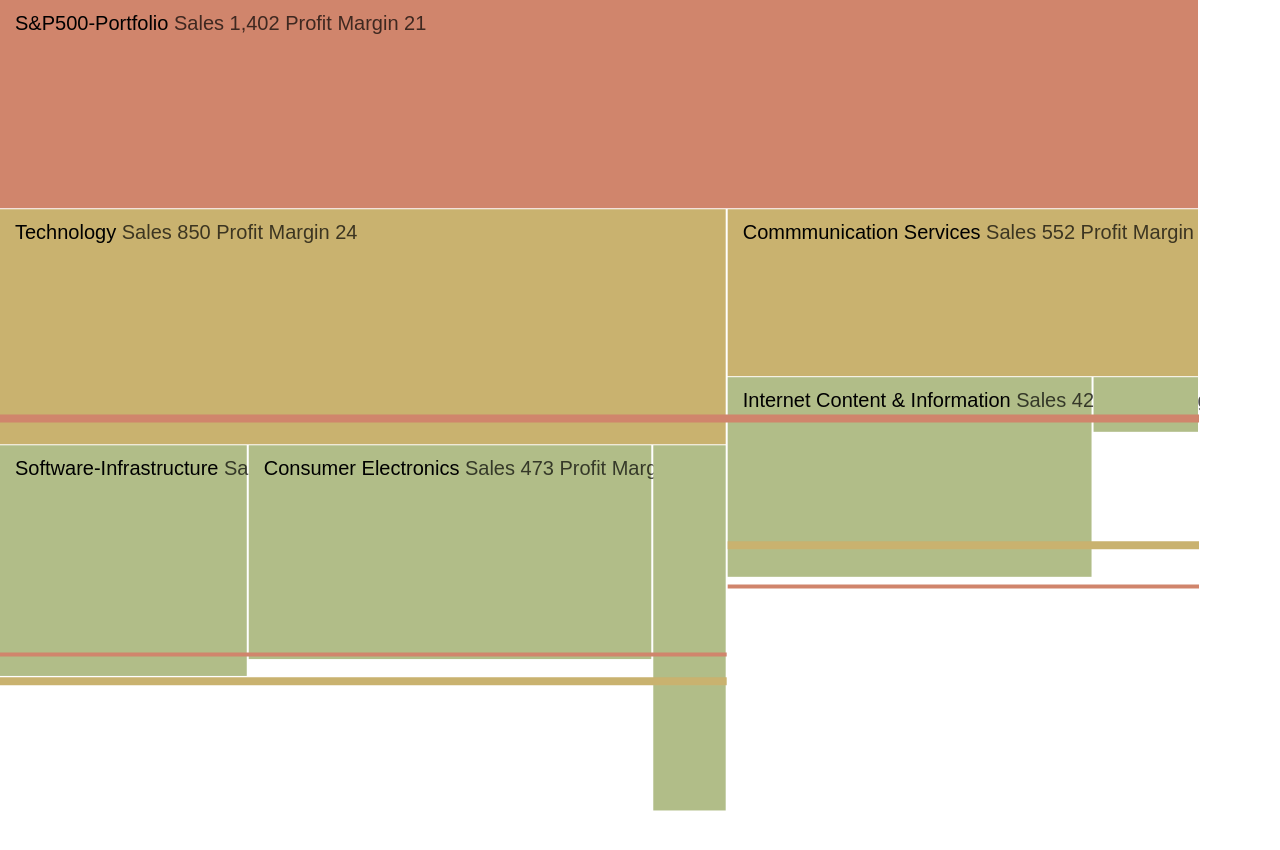
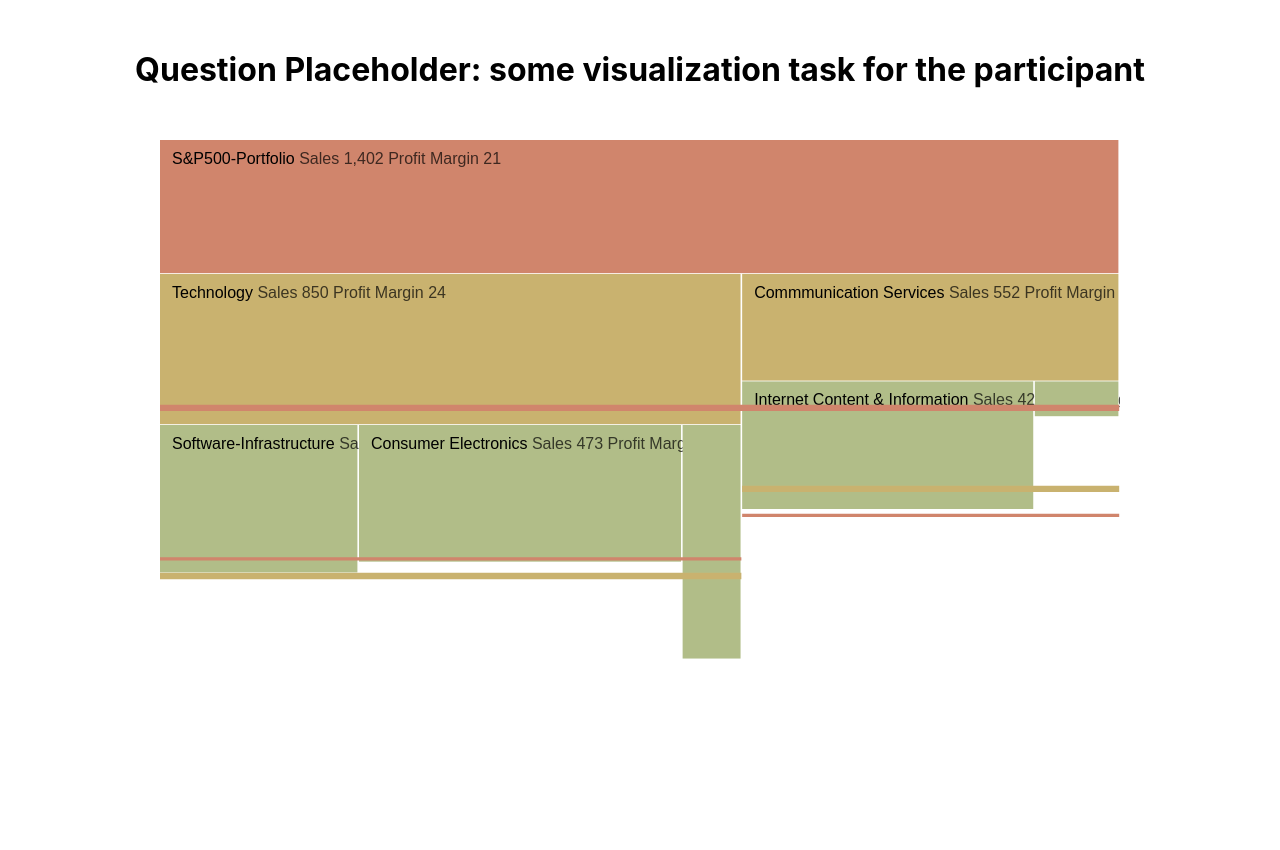
Before and after one commit to anto-sch/stalactite-tasks, a React (Create React App) app: page /#/task-1 in a window 1280 px wide. Shown: the top 850 px of the page. Built offline with nearby package versions, Linux system fonts and the light colour scheme.

Commit message:
task layout

```diff
--- a/src/StalactitePlot.js
+++ b/src/StalactitePlot.js
@@ -8,6 +8,8 @@
       (svg) => {
         const width = 1200;
         const height = 900;
+
+        const yScale = 8;
 
         // Create the color scale.
         // const color = d3.scaleOrdinal(d3.quantize(d3.interpolateHslLong(d3.color("hsl(39, 50%, 75%)"), d3.color("hsl(300, 50%, 50%)")), hierarchical_data.children.length + 2));
@@ -24,10 +26,11 @@
           (hierarchy);
 
         svg
-            .attr("viewBox", [0, 0, width, height+400])
+            .attr("viewBox", [0, 0, width, height])
             .attr("width", width)
-            .attr("height", height+400)
-            .attr("style", "max-width: 100%; height: auto; font: 10px sans-serif;");
+            .attr("height", height)
+            .attr("style", "max-width: 75%; height: auto; font: 10px sans-serif")
+            // .attr("transform", "scaleY(0.3)");
 
         /*
         This line is needed so that we can calculate the length of the text labels
@@ -49,7 +52,7 @@
             .attr("transform", d => `translate(${d.x0},${d.y0})`);
 
         const rect = cell.append("rect")
-            .attr("height", d => {return rectHeight(d)*10-1})
+            .attr("height", d => {return rectHeight(d)*yScale-1})
             .attr("width", d => rectWidth(d)-1)
             .attr("fill", d => {
             if (!d.depth) return color(0);
@@ -63,8 +66,8 @@
         const line = cell.filter(function(d) {return d.children}).append("line")
             .attr("x1", 0)
             .attr("x2", d => rectWidth(d))
-            .attr("y1", d => 2*rectHeight(d)*10)
-            .attr("y2", d => 2*rectHeight(d)*10)
+            .attr("y1", d => 2*rectHeight(d)*yScale)
+            .attr("y2", d => 2*rectHeight(d)*yScale)
             .style("stroke-width", 8)
             // .style("stroke-dasharray", ("3, 3"))
             .attr("stroke", d => {
@@ -77,8 +80,8 @@
         const inner_node_line = cell.filter(function(d) {return d.children && d.parent}).append("line")
             .attr("x1", 0)
             .attr("x2", d => rectWidth(d))
-            .attr("y1", d => (rectHeight(d) + rectHeight(d.parent))*10)
-            .attr("y2", d => (rectHeight(d) + rectHeight(d.parent))*10)
+            .attr("y1", d => (rectHeight(d) + rectHeight(d.parent))*yScale)
+            .attr("y2", d => (rectHeight(d) + rectHeight(d.parent))*yScale)
             .style("stroke-width", 4)
             // .style("stroke-dasharray", ("3, 3"))
             .attr("stroke", d => {
@@ -115,8 +118,8 @@
                 .append("line")
             .attr("x1", 0)
             .attr("x2", d => rectWidth(d))
-            .attr("y1", d => (rectHeight(d) + rectHeight(d.parent.parent))*10)
-            .attr("y2", d => (rectHeight(d) + rectHeight(d.parent.parent))*10)
+            .attr("y1", d => (rectHeight(d) + rectHeight(d.parent.parent))*yScale)
+            .attr("y2", d => (rectHeight(d) + rectHeight(d.parent.parent))*yScale)
             .style("stroke-width", 4)
             // .style("stroke-dasharray", ("3, 3"))
             .attr("stroke", d => {
@@ -216,7 +219,7 @@
             if (d.ancestors()) {
                 const ancestors = d.ancestors();
                 for (const ancestor of ancestors) {
-                    position += rectHeight(ancestor) * 10;
+                    position += rectHeight(ancestor) * yScale;
                 }
             }
             return position;
@@ -234,17 +237,20 @@
     );
 
     return (
-    //   <div style={{ position: "relative" }}>
+    <div style={{ margin: "auto", textAlign: "center" }}>
+    <h1 style={{ marginTop: "50px", paddingBottom: "30px" }}>Question Placeholder: some visualization task for the participant</h1>
+    {/* <div style={{ width: "75%", margin: "auto" }}> */}
         <svg
           ref={ref}
         //   style={{
-        //     height: 1650,
-        //     width: 1800,
-        //     marginTop: "20px"
+        //     height: "50%",
+        //     maxWidth: "50%",
+        //     // marginTop: "20px"
         //   }}
         >
         </svg>
-    // </div>
+    {/* </div> */}
+    </div>
     );
   }
 
```
